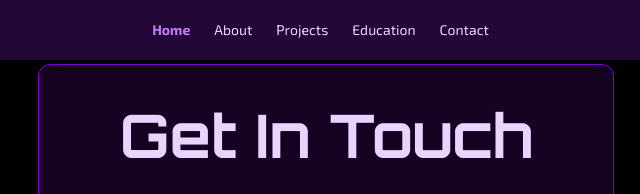
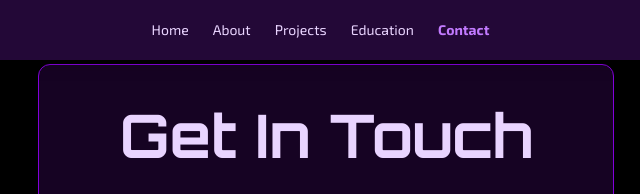
Before and after one commit to MdHananSjd/Portfolio-WebPage, a website: page src/contact.html in a window 1280 px wide. Shown: the top 194 px of the page, 314-954 px from the left. Drawn offline with Linux system fonts and the light colour scheme.

Commit message:
fix: contact navbar fix

```diff
--- a/src/contact.html
+++ b/src/contact.html
@@ -22,11 +22,11 @@
           <div class="text-xl font-bold text-purple-200 futuristic-heading">Hanan</div>
 
           <ul class="flex space-x-6 text-sm font-medium items-center">
-            <li><a href="index.html" class="text-purple-400 font-bold transition-colors duration-300">Home</a></li>
+            <li><a href="index.html" class="text-purple-200 hover:text-purple-400 transition-colors duration-300">Home</a></li>
             <li><a href="about.html" class="text-purple-200 hover:text-purple-400 transition-colors duration-300">About</a></li>
             <li><a href="projects.html" class="text-purple-200 hover:text-purple-400 transition-colors duration-300">Projects</a></li>
             <li><a href="education.html" class="text-purple-200 hover:text-purple-400 transition-colors duration-300">Education</a></li>
-            <li><a href="contact.html" class="text-purple-200 hover:text-purple-400 transition-colors duration-300">Contact</a></li>
+            <li><a href="contact.html" class="text-purple-400 font-bold transition-colors duration-300">Contact</a></li>
           </ul>
 
           <div class="flex space-x-4">
```
Also changed, not shown: 2 other files.
